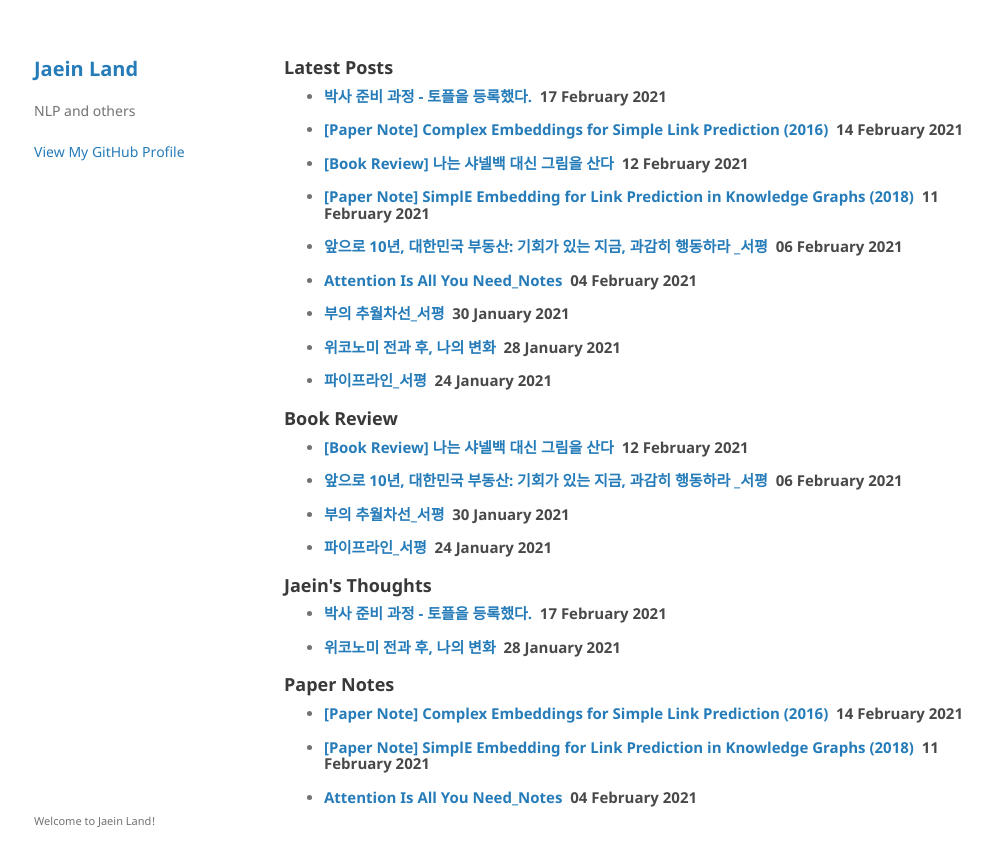
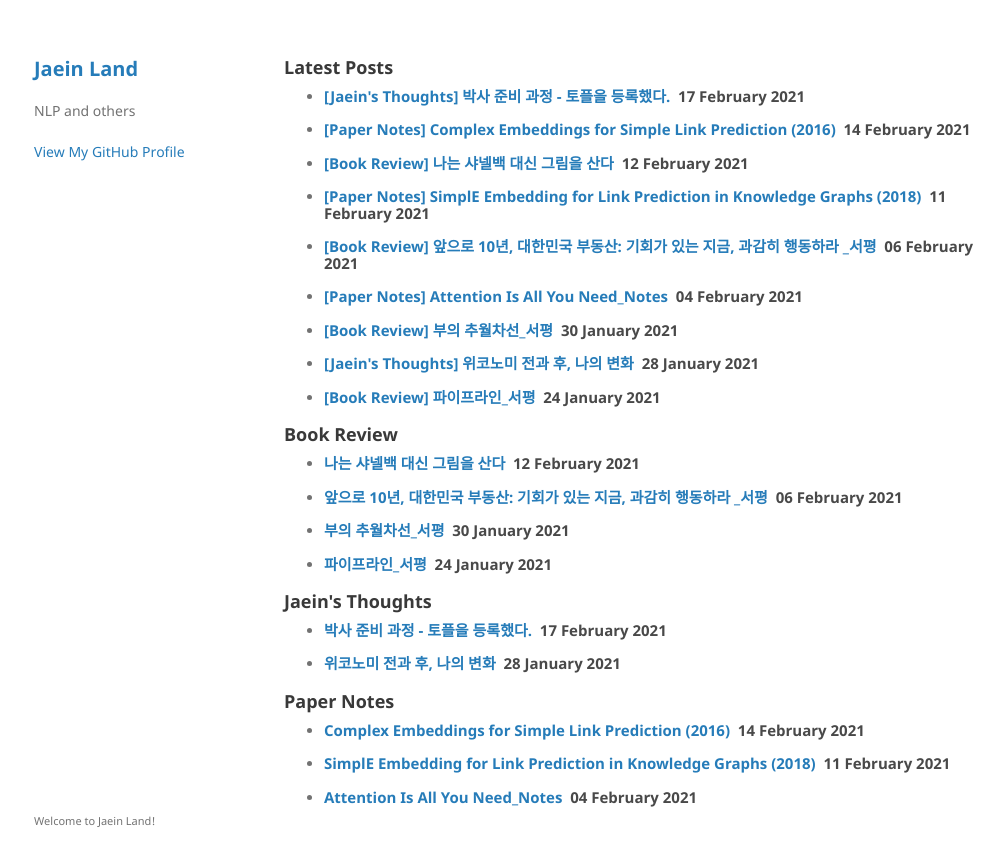
Before and after one commit to jaeinkr/jaeinkr.github.io, a Jekyll site: the page built from blog.md, in a window 1280 px wide. Shown: the top 866 px of the page, without its empty margins (131-1135 px from the left). Built offline with Jekyll 4.4.1, drawn with Linux system fonts in a browser that asks for light colours.

Commit message:
added post category label to title

```diff
--- a/_layouts/blog.html
+++ b/_layouts/blog.html
@@ -7,7 +7,7 @@ title: Blog
 <ul>
   {% for post in site.posts %}
     <li>
-      <h3><a href="{{ post.url }}">{{ post.title}}</a>&nbsp&nbsp;{{ post.date || date_to_long_string }}</h3>
+      <h3><a href="{{ post.url }}">[{{post.categories}}] {{ post.title}}</a>&nbsp&nbsp;{{ post.date || date_to_long_string }}</h3>
     </li>
   {% endfor %}
 </ul>
--- a/_layouts/category.html
+++ b/_layouts/category.html
@@ -8,7 +8,7 @@ layout: default
     <li>
       <h3>
         <a href="{{ site.baseurl }}{{ post.url }}">
-          {{ post.title }}
+         test {{ post.title }}
         </a>
         <small>{{ post.date | date_to_string }}</small>
       </h3>
--- a/_posts/2021-02-11-paper_review.md
+++ b/_posts/2021-02-11-paper_review.md
@@ -1,6 +1,6 @@
 ---
 layout: default
-title : "[Paper Note] SimplE Embedding for Link Prediction in Knowledge Graphs (2018)"
+title : "SimplE Embedding for Link Prediction in Knowledge Graphs (2018)"
 categories: [Paper Notes]
 tags: [NLP, Research, Link Prediction]
 use_math: true
--- a/_posts/2021-02-14-paper_review.md
+++ b/_posts/2021-02-14-paper_review.md
@@ -1,6 +1,6 @@
 ---
 layout: default
-title : "[Paper Note] Complex Embeddings for Simple Link Prediction (2016)"
+title : "Complex Embeddings for Simple Link Prediction (2016)"
 categories: [Paper Notes]
 tags: [NLP, Research, Link Prediction]
 use_math: true
```
Also changed, not shown: _posts/2021-02-12-book_review.md (+1 -1 lines), 6 other files.
